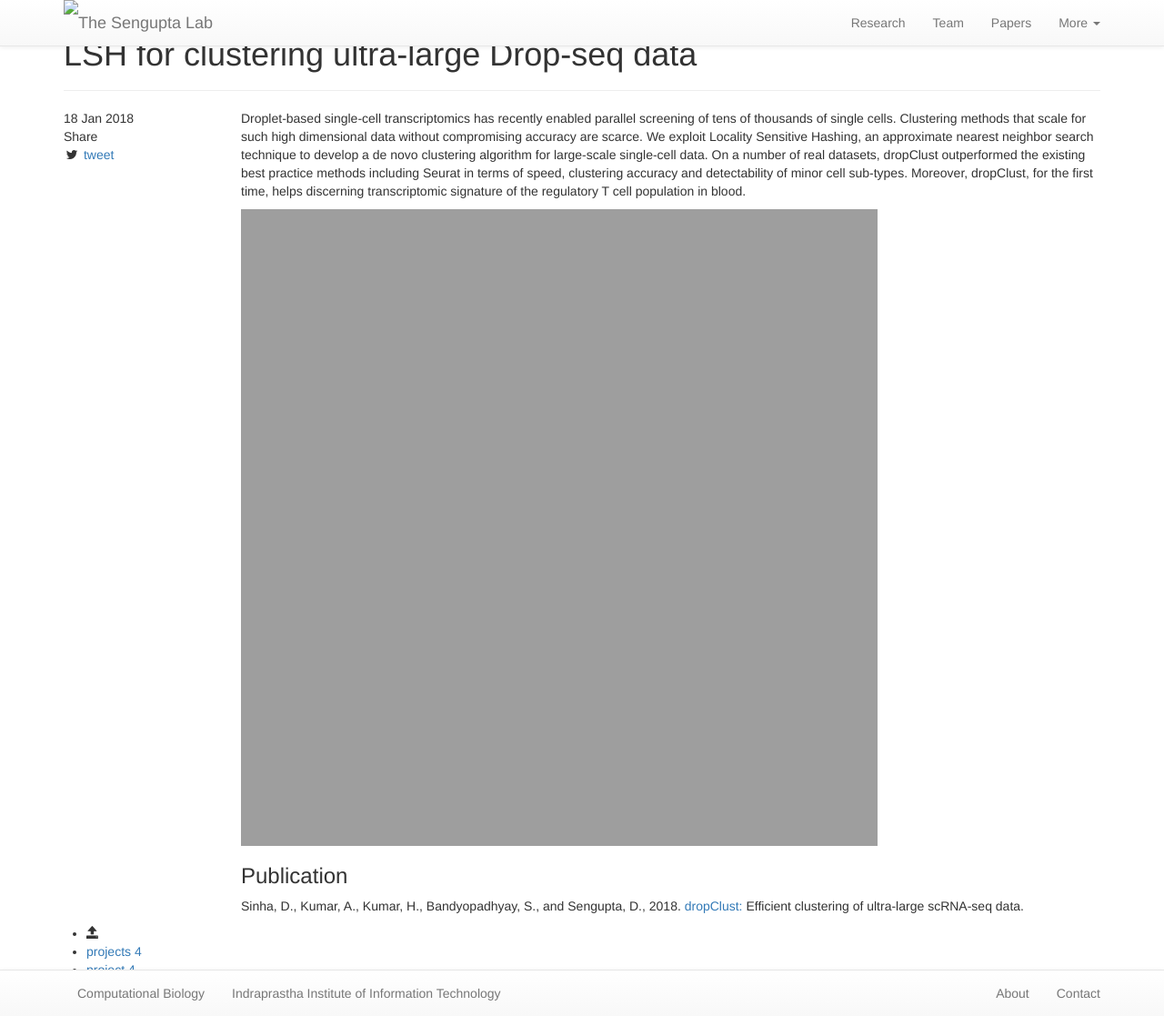
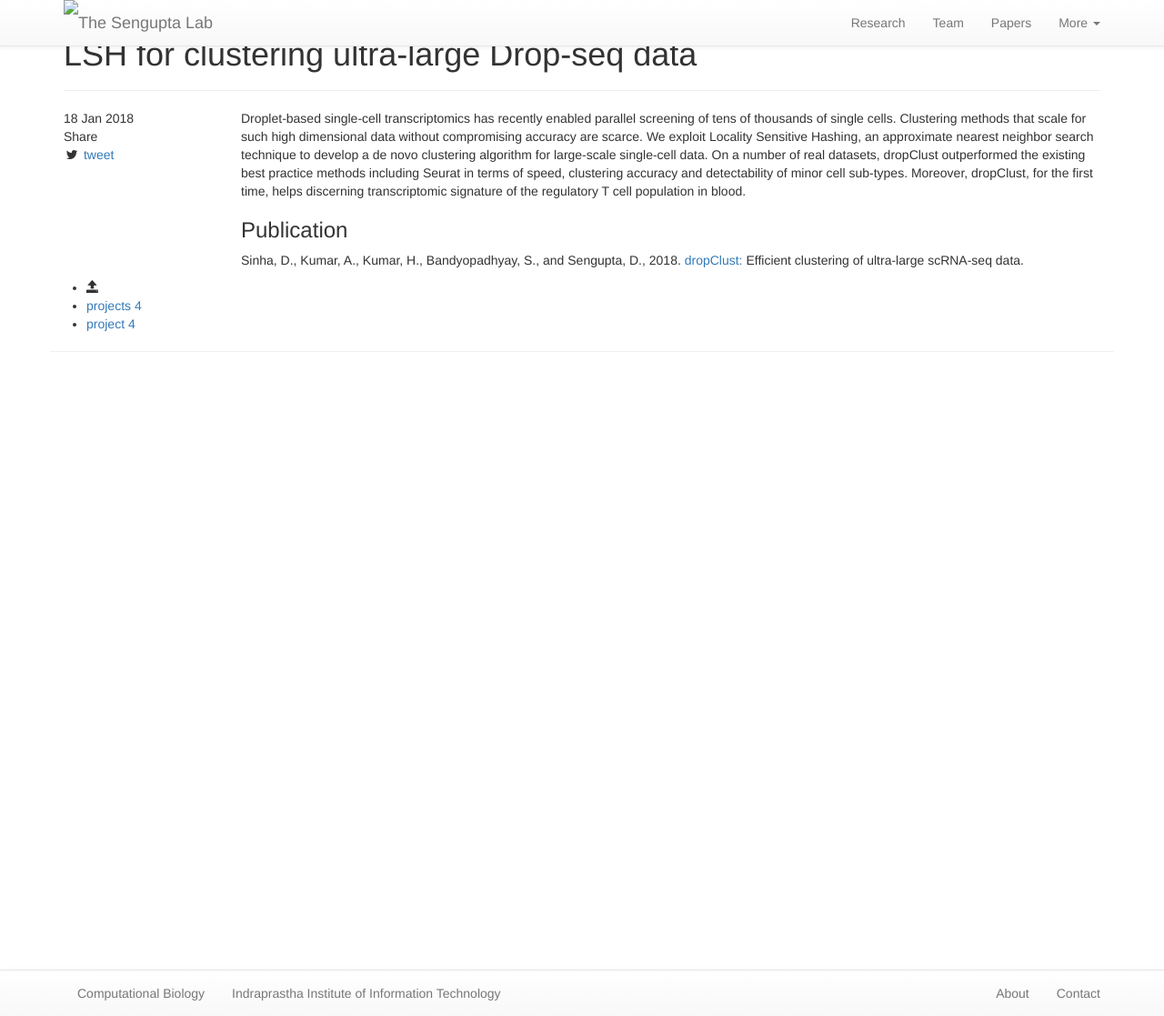
Before and after one commit to debarka/senguptalab.github.io, a Jekyll site: the page built from projects/_posts/2018-01-18-dropClust.md, in a window 1280 px wide and 1117 px high. Shown: the whole window at 91% size. Built offline with Jekyll 4.4.1, drawn with Linux system fonts in a browser that asks for light colours; nearby versions of some CDN libraries; library files that are not in the unit come from our copies.

Commit message:
Update 2018-01-18-dropClust.md

```diff
--- a/projects/_posts/2018-01-18-dropClust.md
+++ b/projects/_posts/2018-01-18-dropClust.md
@@ -14,7 +14,7 @@ tags: []
 Droplet-based single-cell transcriptomics has recently enabled parallel screening of tens of thousands of single cells. Clustering methods that scale for such high dimensional data without compromising accuracy are scarce. We exploit Locality Sensitive Hashing, an approximate nearest neighbor search technique to develop a de novo clustering algorithm for large-scale single-cell data. On a number of real datasets, dropClust outperformed the existing best practice methods including Seurat in terms of speed, clustering accuracy and detectability of minor cell sub-types. Moreover, dropClust, for the first time, helps discerning transcriptomic signature of the regulatory T cell population in blood.
 
 
-![dropClust](https://debarka.github.io/senguptalab/assets/images/dropClust.jpeg){:height="700px" width="700px" style=".center"}
+<!--![dropClust](https://debarka.github.io/senguptalab/assets/images/dropClust.jpeg){:height="700px" width="700px" style=".center"}-->
 
 ### Publication
 
```
